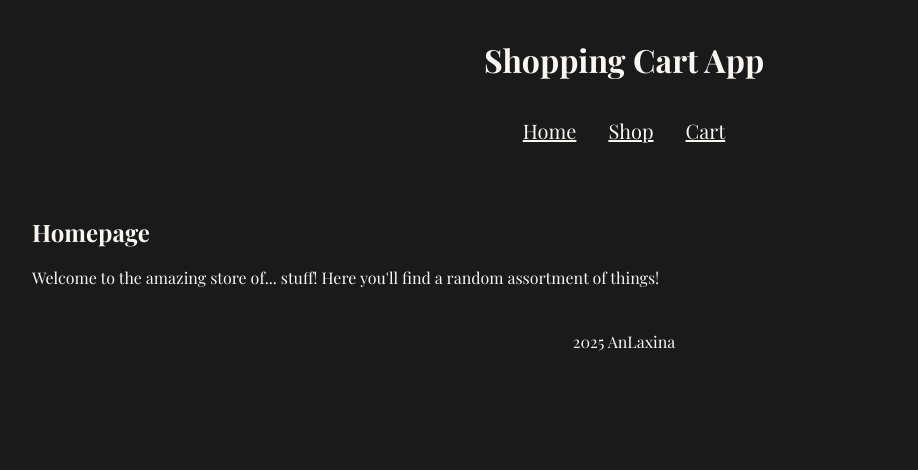
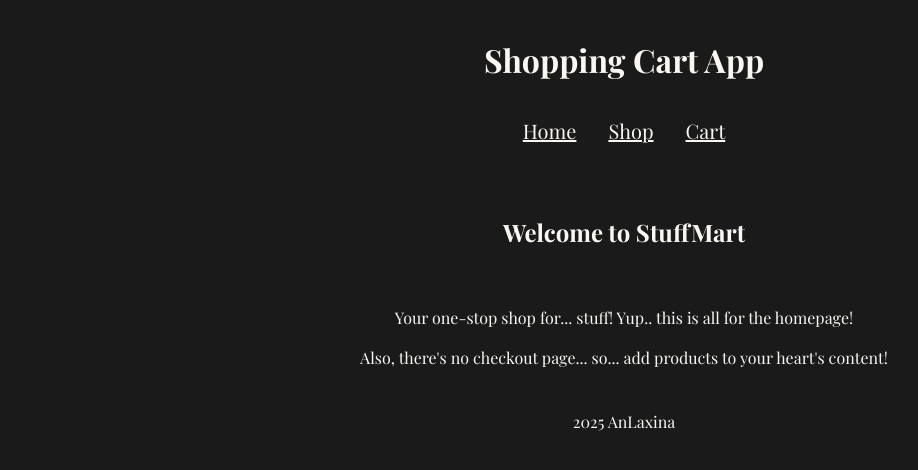
Before and after one commit to AnLaxina/shopping-cart, a React (Vite) app: page / in a window 1280 px wide. Shown: the top 470 px of the page, without its empty margins (16-934 px from the left). Built offline with nearby package versions, Linux system fonts and the light colour scheme; a web font is replaced by a local one.

Commit message:
feat(home): add better styling and text

```diff
--- a/src/components/Home/Home.jsx
+++ b/src/components/Home/Home.jsx
@@ -1,9 +1,17 @@
 import styles from "./home.module.css";
 
 export default function Home() {
-    return (
-        <div className={styles.home}>
-            <h2>Homepage</h2>
-            <p>Welcome to the amazing store of... stuff! Here you'll find a random assortment of things!</p>
-        </div>)
+  return (
+    <div className={styles.home}>
+      <h2>Welcome to StuffMart</h2>
+      <br />
+      <p>
+        Your one-stop shop for... stuff! Yup.. this is all for the homepage!
+      </p>
+      <p>
+        Also, there's no checkout page... so... add products to your heart's
+        content!
+      </p>
+    </div>
+  );
 }
--- a/src/components/Home/home.module.css
+++ b/src/components/Home/home.module.css
@@ -1,6 +1,7 @@
 .home {
     display: flex;
     flex-direction: column;
+    align-items: center;
     gap: var(--spacing-medium);
     max-width: 100%;
     padding: var(--spacing-large);
```
